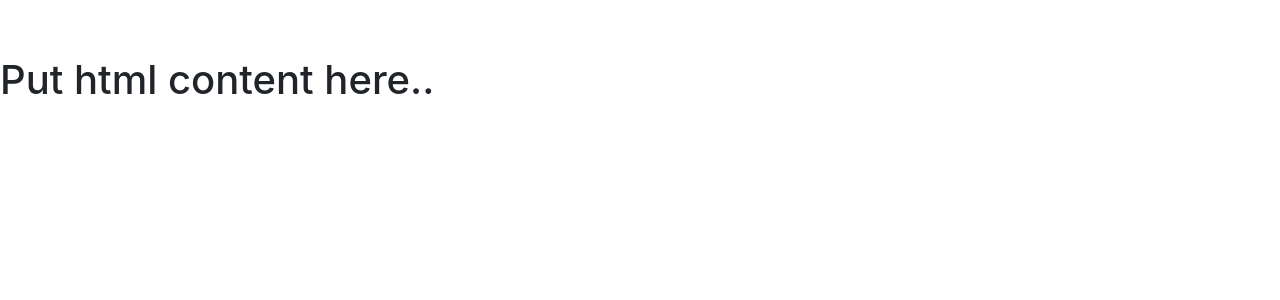
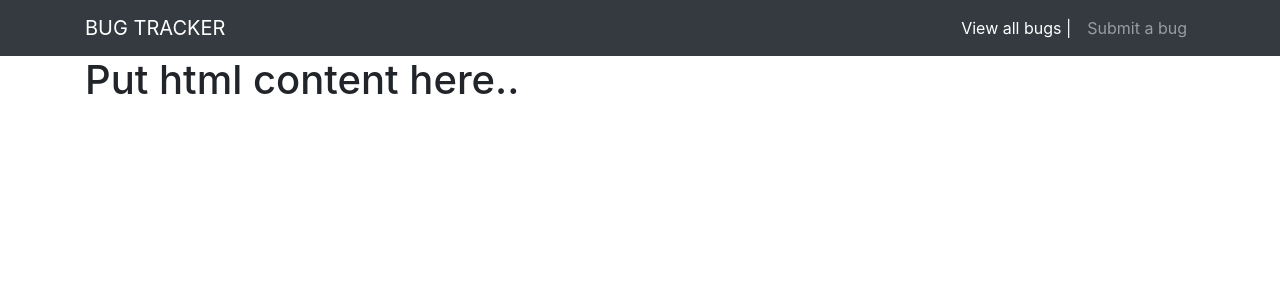
Before and after one commit to peter88tom/Bug-tracker, a Django app: page / in a window 1280 px wide. Shown: the top 300 px of the page. Run offline with Django 3.2, Linux system fonts and the light colour scheme; some libraries are stand-ins or nearby versions.

Commit message:
create navigation menu

```diff
--- a/app/templates/base.html
+++ b/app/templates/base.html
@@ -16,7 +16,15 @@
 </head>
 <body>
 
+ <!-- include navigation -->
+ {% include 'navigation.html' %}
+
+
+<div class="container">
+
  {% block content %} {% endblock %}
+
+</div>
 
 </body>
 
--- /dev/null
+++ b/app/templates/navigation.html
@@ -0,0 +1,23 @@
+<!-- Navigation -->
+<nav class="navbar navbar-expand-lg navbar-dark bg-dark fixed-top">
+  <div class="container">
+    <a class="navbar-brand" href="">BUG TRACKER</a>
+    <button class="navbar-toggler" type="button" data-toggle="collapse" data-target="#navbarResponsive" aria-controls="navbarResponsive" aria-expanded="false" aria-label="Toggle navigation">
+      <span class="navbar-toggler-icon"></span>
+    </button>
+    <div class="collapse navbar-collapse" id="navbarResponsive">
+      <ul class="navbar-nav ml-auto">
+        <li class="nav-item active">
+          <a class="nav-link" href="">View all bugs |
+            <span class="sr-only">(current)</span>
+          </a>
+        </li>
+
+
+        <li class="nav-item">
+          <a class="nav-link" href="">Submit a bug</a>
+        </li>
+      </ul>
+    </div>
+  </div>
+</nav>
```
